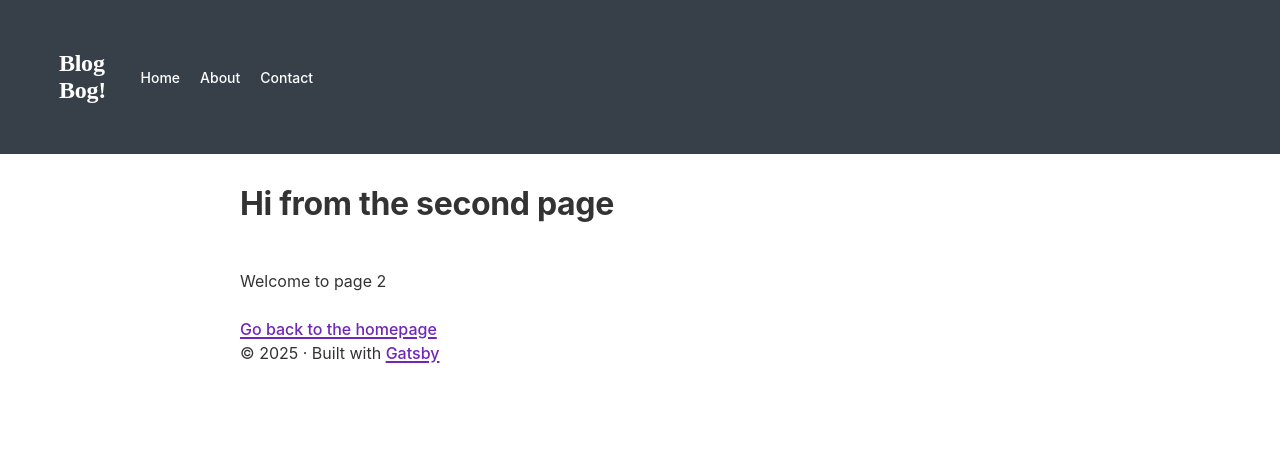
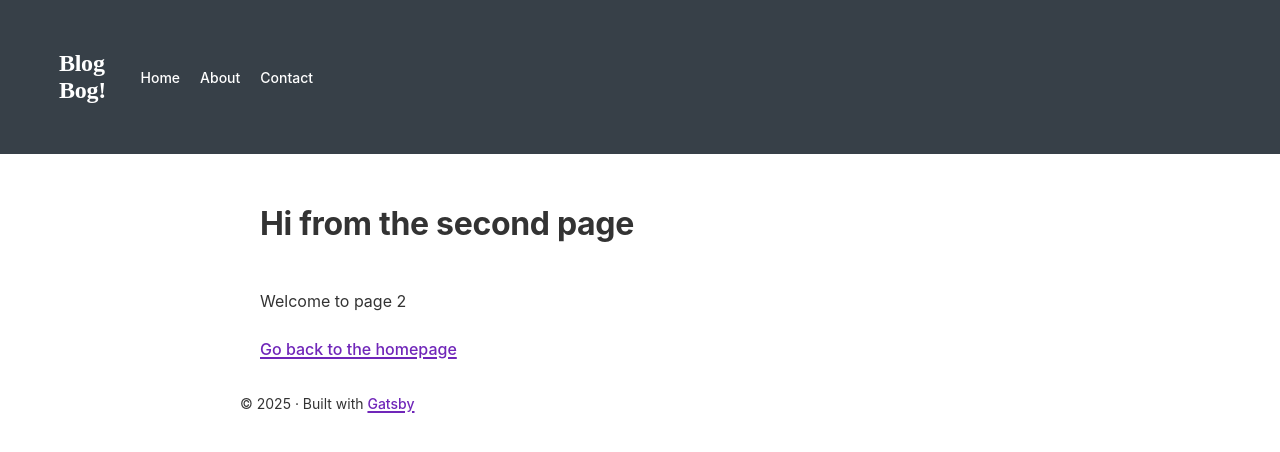
Before and after one commit to itdev164-sp2025/Jerry-Janacek, a Gatsby site in the folder blog/: page /page-2 in a window 1280 px wide. Built offline with nearby package versions, Linux system fonts and the light colour scheme; Gatsby itself is replaced by a stand-in of ours; some icons are missing.

Commit message:
updated component layout

```diff
--- a/blog/src/components/layout.js
+++ b/blog/src/components/layout.js
@@ -36,8 +36,13 @@ const Layout = ({ children }) => {
     <ThemeProvider theme={Gray}>
       <Header siteTitle={data.site.siteMetadata?.title || `Title`} />
       <Content>
-        <Main>{children}</Main>
-        <Footer>
+        <Main m={20}>{children}</Main>
+        <Footer
+          style={{
+            marginTop: `var(--space-5)`,
+            fontSize: `var(--font-sm)`,
+          }}
+        >
           © {new Date().getFullYear()} &middot; Built with
           {` `}
           <a href="https://www.gatbyjs.com">Gatsby</a>
```
